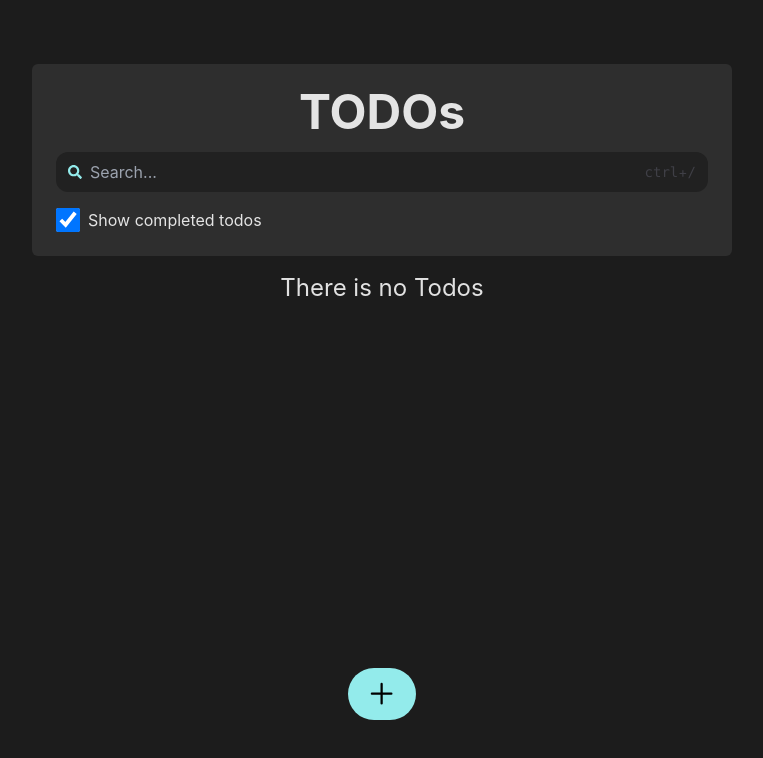
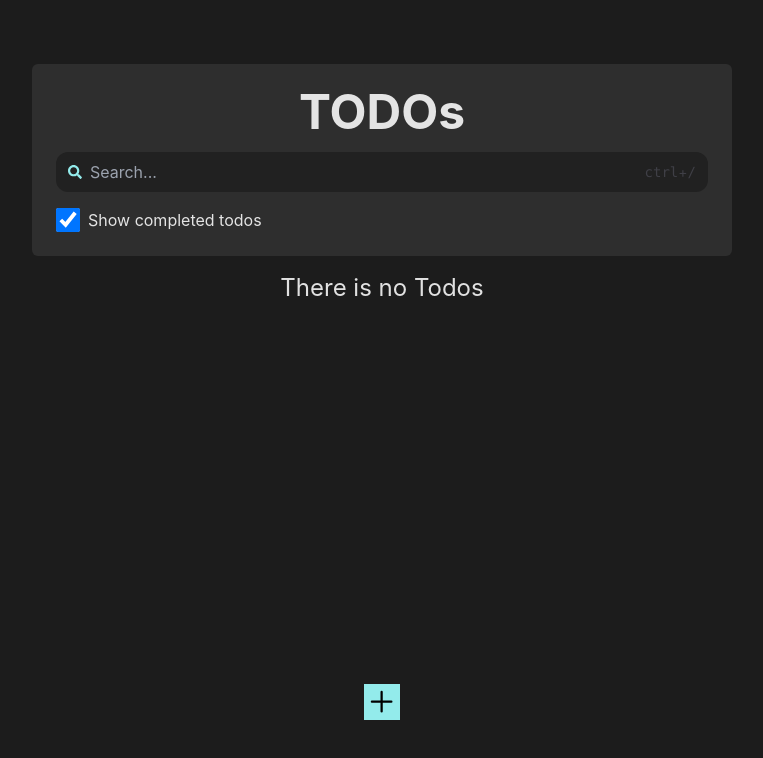
Before and after one commit to felipedobrinin/react-todo-app, a React (Vite) app: page / in a window 1280 px wide. Shown: the top 758 px of the page, without its empty margins (258-1021 px from the left). Built offline with nearby package versions, Linux system fonts and the light colour scheme.

Commit message:
better style for add button

```diff
--- a/src/index.css
+++ b/src/index.css
@@ -136,17 +136,9 @@ main{
   bottom: 10%;
 
   color: black;
-  border-radius: 30px;
-
-  padding-left: 1rem;
-  padding-right: 1rem;
-
-  padding-top: 0.5rem;
-  padding-bottom: 0.5rem;
-
   scale: 1;
 
-  transition: background-color 100ms linear, outline 100ms linear, scale 100ms linar;
+  transition: background-color 100ms linear, outline 100ms linear, scale 100ms linear;
 }
 
 .add-button:hover {
@@ -159,13 +151,11 @@ main{
 
 
 button:focus{
-  border-radius: 30px;
   outline: 4px solid hsl(var(--accent), 0.5);
   outline-offset: 2px;
 }
 
 button:focus.bg-danger  {
-  border-radius: 30px;
   outline: 4px solid hsl(var(--danger), 0.5);
   outline-offset: 2px;
 }
```
